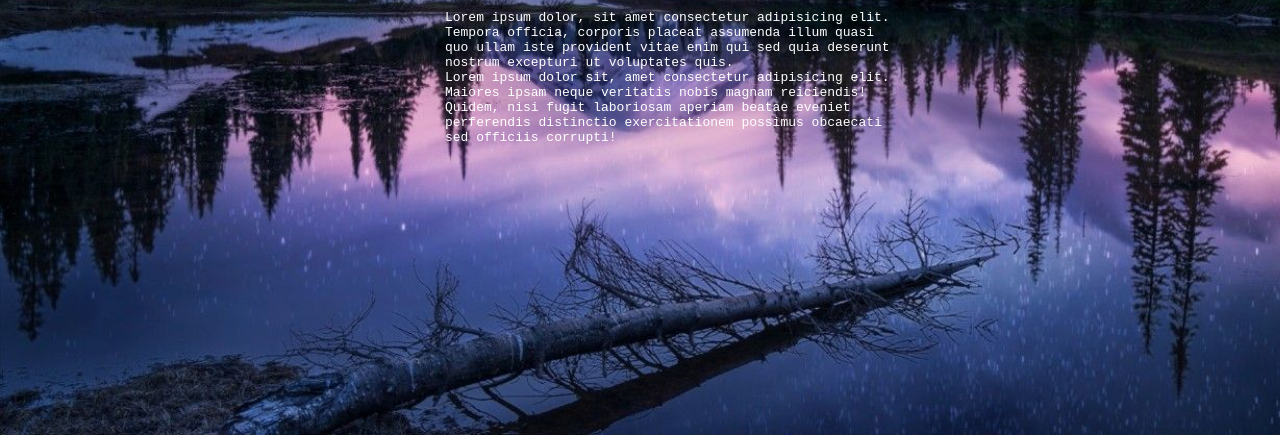
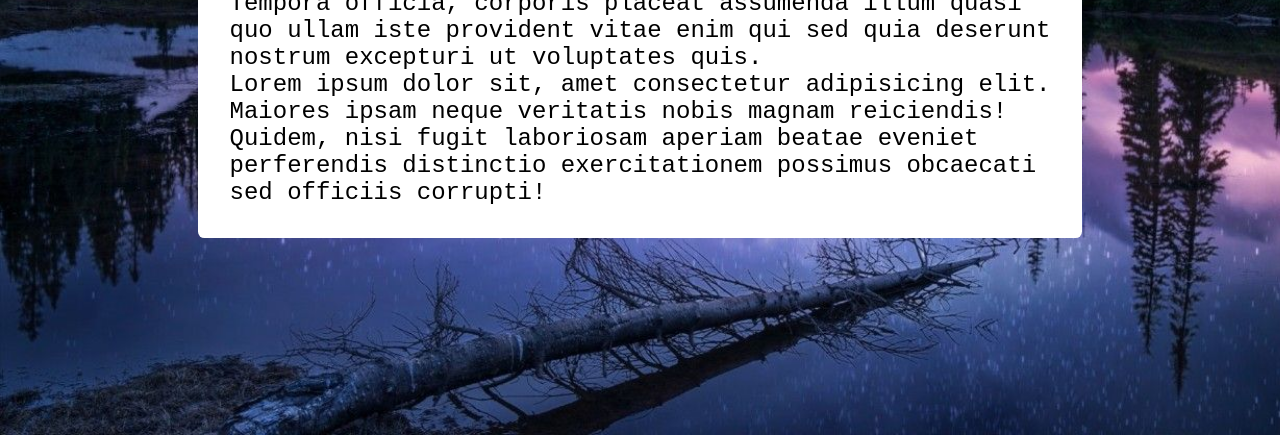
Before and after one commit to Saeedafshari11235/modal, a plain HTML site: page index.html in a window 1280 px wide. Shown: the part 365-800 px from the top of the page. Drawn offline with Linux system fonts and the light colour scheme.

Commit message:
adding style for modal

```diff
--- a/style/style.css
+++ b/style/style.css
@@ -37,3 +37,13 @@ main button:hover{
     transform: translateY(-5px);
     box-shadow: 0 1rem 2rem 0rem #131313;
 }
+pre{
+    z-index: 99;
+    color: #000;
+    background-color: #fff;
+    margin: 0;
+    white-space: pre-line;
+    padding: 2rem 2rem;
+    font-size: 1.5rem;
+    border-radius: 0.4rem;
+}
```
